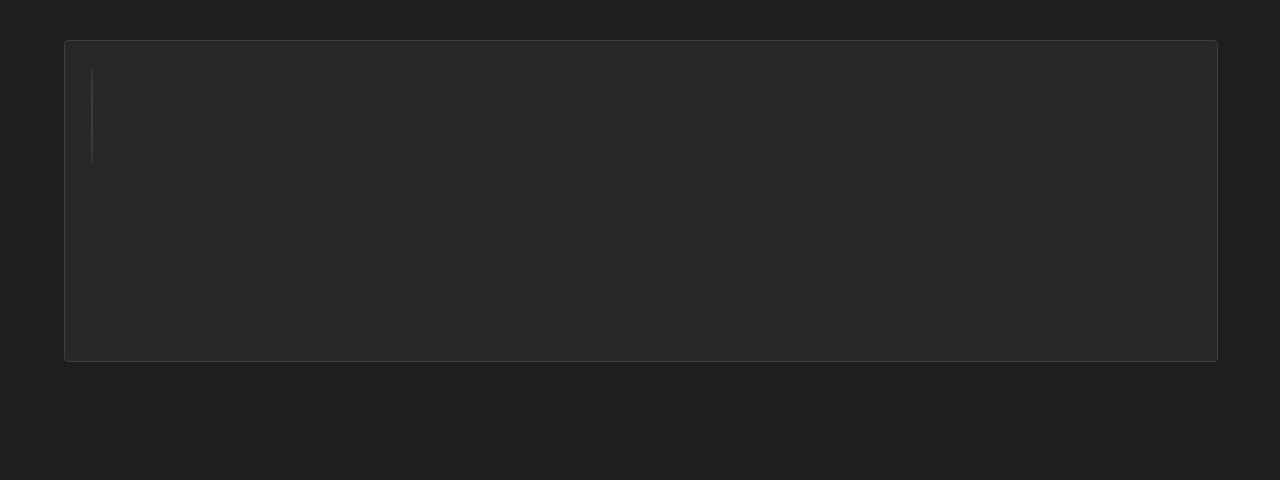
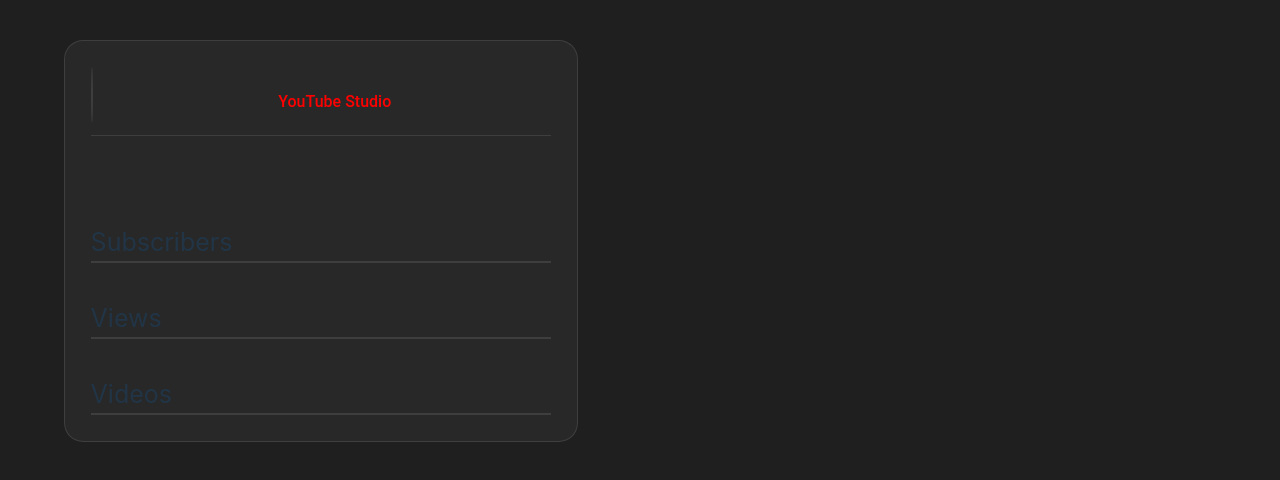
Before and after one commit to ChezyName/YouTubePlanner, a React (Vite) app: page / in a window 1280 px wide. Shown: the top 480 px of the page. Built offline with nearby package versions, Linux system fonts and the light colour scheme.

Commit message:
Added Channel Statistics

```diff
--- a/src/App.css
+++ b/src/App.css
@@ -24,7 +24,7 @@
 }
 
 #ChannelInfo {
-  width: 90%;
+  width: 40%;
   height: 40%;
   left: 5%;
   top: 5%;
@@ -32,15 +32,81 @@
   display: flex;
   background-color: #282828;
   border: 1px solid rgba(255, 255, 255, 0.1);
-  border-radius: 5px;
+  border-radius: 1.5vw;
+  flex-direction: column;
+  min-height: 400px;
+  min-width: 400px;
+}
+
+#ChannelNameIcon{
+  width: auto;
+  height: 30%;
+  margin: 2vw;
+  border-bottom: 1px solid rgba(255, 255, 255, 0.1);
+  display: flex;
 }
 
 #ChannelIcon {
   width: auto;
-  height: 30%;
+  height: 80%;
   background-color: #282828;
-  margin-left: 2vw;
-  margin-top: 2vw;
   border-radius: 100%;
   border: 1px solid rgba(255, 255, 255, 0.1);
 }
+
+#TextHolder {
+  margin-left: 2vw;
+  width: 100%;
+  height: 80%;
+  color: white;
+  font-size: 2em;
+  position: relative;
+  display: grid;
+  justify-content: center;
+  align-items: center;
+}
+
+#ChannelLink {
+  text-align: center;
+  font-family: 'Roboto', sans-serif ;
+  font-size: 100%;
+  color: white;
+  white-space: pre-line;
+  padding: 0;
+  margin: 0;
+}
+
+#OpenStudio {
+  text-align: center;
+  font-family: 'Roboto', sans-serif ;
+  font-size: 50%;
+  color: red;
+  white-space: pre-line;
+  padding: 0;
+  margin: 0;
+}
+
+#ChannelStatistics {
+  width: auto;
+  height: 100%;
+  margin: 2vw;
+  display: flex;
+  flex-direction: column;
+}
+
+#ChannelStatistics div {
+  width: 100%;
+  height: auto;
+  display: flex;
+  align-items: center;
+  justify-content: space-between;
+  border-bottom: 1px solid rgba(255, 255, 255, 0.1);
+  font-size: 125%;
+  user-select: none;
+  margin-top: auto;
+}
+
+#ChannelStatistics div div:last-child {
+  margin-left: auto;
+  flex: 1;
+}
--- a/src/App.jsx
+++ b/src/App.jsx
@@ -9,9 +9,12 @@
 
   //YouTubeStuff
   const [channelID, setChannelID] = useState("");
+  const [channelLink, setChannelLink] = useState("");
   const [channelName, setChannelname] = useState("");
   const [channelIcon, setChannelIcon] = useState("");
   const [Subscribers, setSubscribers] = useState("");
+  const [VideoCount, setVideoCount] = useState("");
+  const [ViewCount, setViewCount] = useState("");
 
   function getChannel(auth) {
     console.log("Getting Channel Data...");
@@ -31,6 +34,9 @@
         setChannelname(data.items[0].snippet.title);
         setChannelIcon(data.items[0].snippet.thumbnails.high.url);
         setSubscribers(data.items[0].statistics.subscriberCount);
+        setVideoCount(data.items[0].statistics.videoCount);
+        setViewCount(data.items[0].statistics.viewCount);
+        setChannelLink("" + data.items[0].snippet.customUrl);
       }
     })
   }
@@ -54,26 +60,35 @@
 
 
   useEffect(() => {
-    if(!getLogedIn){
-      /*
-      function GAPIStart(){
-        gapi.client.init({
-          apiKey: APIKey,
-          clientId: clientID,
-          scope: "https://www.googleapis.com/auth/youtube.readonly https://www.googleapis.com/auth/drive.appdata"
-        })
-      }
-
-      gapi.load('client:oauth2',GAPIStart);
-      */
-      login();
-    }
-  }, [])
+    if(!getLogedIn) login();
+  })
 
   return (
     <>
       <div id="ChannelInfo">
-        <img id="ChannelIcon" src={channelIcon}/>
+        <div id="ChannelNameIcon">
+          <img id="ChannelIcon" src={channelIcon}/>
+          <div id="TextHolder">
+            <a href={"https://youtube.com/channel/"+channelID} target='_blank' id="ChannelLink">{channelName}</a>
+            <a href={"https://studio.youtube.com/channel/"+channelID} target='_blank' id="OpenStudio">YouTube Studio</a>
+          </div>
+        </div>
+          <div id="ChannelStatistics">
+            <div>
+              <div>Subscribers</div>
+              <div>{Subscribers}</div>
+            </div>
+
+            <div>
+              <div>Views</div>
+              <div>{ViewCount}</div>
+            </div>
+
+            <div>
+              <div>Videos</div>
+              <div>{VideoCount}</div>
+            </div>
+          </div>
       </div>
     </>
   )
```
